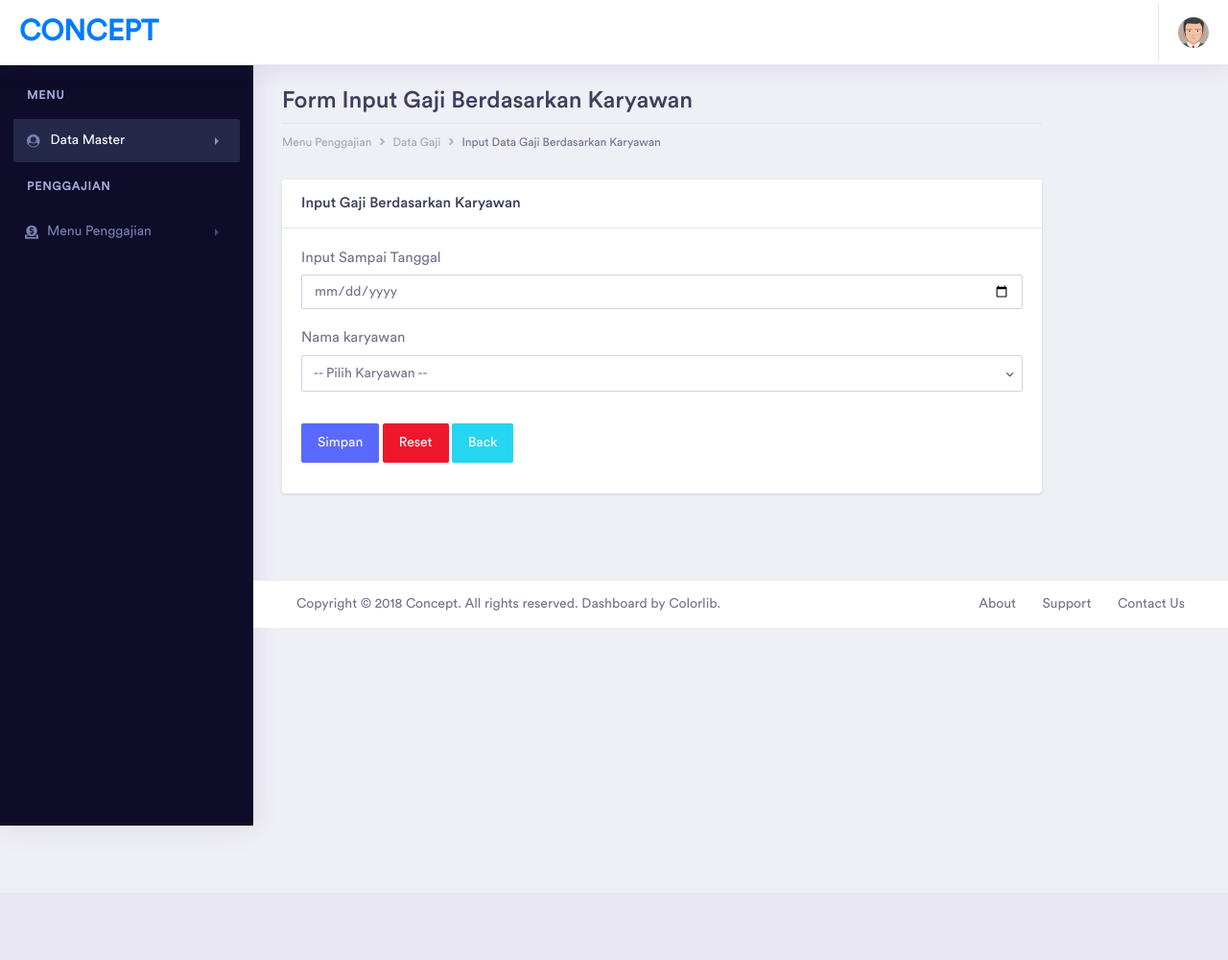
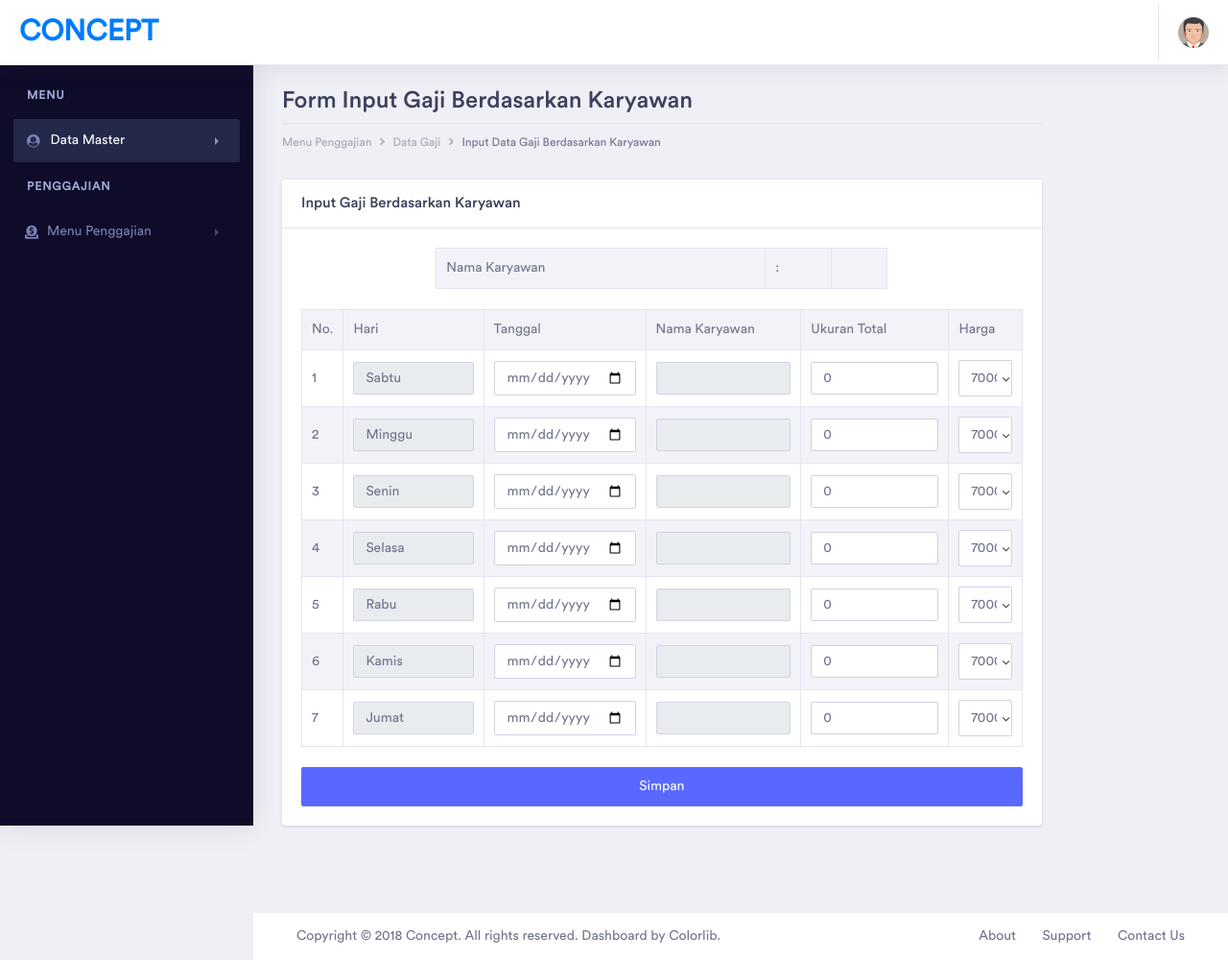
Before and after one commit to herlambang6661/pembukuan_3saudara, a PHP site: page /gaji_karyawan_tambah_jumlah.php in a window 1280 px wide. Shown: the whole page at 96% size. Before the commit the page ends 860 px from the top, so only its background shows below. Run offline with PHP 8.4, Linux system fonts and the light colour scheme; a user stored in the database is signed in; data comes from the database, SQL or seed files in the repository; data that the repository does not hold is empty; some libraries are stand-ins or nearby versions; some web fonts are replaced.

Commit message:
gaji berdasarkan karyawan

```diff
--- a/gaji_karyawan_tambah.php
+++ b/gaji_karyawan_tambah.php
@@ -55,7 +55,7 @@
                                 <div class="card">
                                     <h5 class="card-header">Input Gaji Berdasarkan Karyawan</h5>
                                     <div class="card-body">
-                                        <form action="proses.php?aksi=tambah_gaji_karyawan" method="POST">
+                                        <form action="gaji_karyawan_tambah_jumlah.php" method="POST">
                                             <div class="form-group">
                                                 <label for="inputText3" class="col-form-label">Nama karyawan</label>
                                                 <select name="karyawan" class="form-control" required>
@@ -65,12 +65,12 @@
                                                         $data = mysqli_query($con,$query);
                                                         while ($a = mysqli_fetch_array($data)) {
                                                     ?>
-                                                    <option value="<?php echo $a['id']; ?>"><?php echo $a['nama']; ?></option>
+                                                        <option value="<?php echo $a['id']; ?>"><?php echo $a['nama']; ?></option>
                                                         <?php } ?>
                                                 </select>
                                             </div>
                                             <div class="form-group"><br>
-                                              <button class="btn btn-primary" type="submit">Simpan</button>
+                                              <button class="btn btn-primary" type="submit">Lanjut</button>
                                               <button class="btn btn-danger" type="reset">Reset</button>
                                               <input TYPE="button" class="btn btn-info" VALUE="Back" onClick="history.go(-1);">
                                             </div>
--- a/gaji_karyawan_tambah_jumlah.php
+++ b/gaji_karyawan_tambah_jumlah.php
@@ -10,6 +10,13 @@
         // }
 
         include 'lib_header.php';
+
+        $id = $_POST['karyawan'];
+        $query = "SELECT * FROM tb_karyawan WHERE id='$id'";
+        $data = mysqli_query($con,$query);
+        while ($a = mysqli_fetch_array($data)) {
+            $karyawan = $a['nama'];
+        }
     ?>
     <title>Hal - Tambah Gaji Berdasarkan Karyawan</title>
 </head>
@@ -55,29 +62,85 @@
                                 <div class="card">
                                     <h5 class="card-header">Input Gaji Berdasarkan Karyawan</h5>
                                     <div class="card-body">
-                                        <form action="proses.php?aksi=tambah_gaji" method="POST">
-                                            <div class="form-group">
-                                                <label>Input Sampai Tanggal</label>
-                                                <input type="date" name="tgl" class="form-control" required>
-                                            </div>
-                                            <div class="form-group">
-                                                <label for="inputText3" class="col-form-label">Nama karyawan</label>
-                                                <select name="karyawan" class="form-control" required>
-                                                    <option value="">-- Pilih Karyawan --</option>
-                                                    <?php
-                                                        $query = "SELECT * FROM tb_karyawan";
+                                        <div class="offset-xl-2 col-xl-8 col-lg-12 col-md-12 col-sm-12 col-12">
+                                        <table class="table table-striped table-bordered table-hover">
+                                            <tr>
+                                                <td>Nama Karyawan</td>
+                                                <td>:</td>
+                                                <td><?php echo $karyawan ?></td>
+                                            </tr>
+                                        </table><br>
+
+                                        </div>
+                                        <form method="post" action="proses.php?aksi=tambah_gaji_karyawan">
+                                            <table class="table table-striped table-bordered table-hover">
+                                            <tr>
+                                            <td>No.</td>
+                                            <td>Hari</td>
+                                            <td>Tanggal</td>
+                                            <td>Nama Karyawan</td>
+                                            <td>Ukuran Total</td>
+                                            <td>Harga</td>
+                                            </tr>
+
+                                            <?php
+                                            $no = 1;
+                                            $n = 7; // membaca jumlah data
+
+                                            $hari = array(
+                                                '1' => 'Sabtu',
+                                                '2' => 'Minggu',
+                                                '3' => 'Senin',
+                                                '4' => 'Selasa',
+                                                '5' => 'Rabu',
+                                                '6' => 'Kamis',
+                                                '7' => 'Jumat',
+                                            );
+
+                                            for ($i=1; $i<=$n; $i++)
+                                            {
+                                            $h = $hari[$i];
+                                            echo "
+                                                    <tr>
+                                                    <td>$no</td>
+                                                    <td>
+                                                        <input type='text' class='form-control' value='$h' readonly>
+                                                        <input type='hidden' name='hari".$i."' class='form-control' value='$h'>
+                                                    </td>
+
+                                                    <td>
+                                                        <input type='date' name='tgl".$i."' class='form-control'>
+                                                    </td>
+
+                                                    <td>
+                                                        <input type='hidden' name='nama".$i."' class='form-control' value='$karyawan'>
+                                                        <input type='text' class='form-control' value='$karyawan' readonly>
+                                                    </td>
+
+                                                    <td>
+                                                        <input type='number' name='ukuran".$i."' class='form-control' value='0'>
+                                                    </td>
+
+                                                    <td>
+                                                        <select name='harga".$i."' class='form-control'>";
+                                                        $query = "SELECT * FROM tb_ketebalan";
                                                         $data = mysqli_query($con,$query);
                                                         while ($a = mysqli_fetch_array($data)) {
-                                                    ?>
-                                                    <option value="<?php echo $a['nama']; ?>"><?php echo $a['nama']; ?></option>
-                                                        <?php } ?>
-                                                </select>
-                                            </div>
-                                            <div class="form-group"><br>
-                                              <button class="btn btn-primary" type="submit">Simpan</button>
-                                              <button class="btn btn-danger" type="reset">Reset</button>
-                                              <input TYPE="button" class="btn btn-info" VALUE="Back" onClick="history.go(-1);">
-                                            </div>
+                                                        echo "
+                                                                <option value='".$a['harga']."' >".$a['harga']."</option>
+                                                            ";
+                                                        }
+                                                        echo "
+                                                        </select>
+                                                    </td>
+                                                </tr>";
+                                                $no++;$h++;
+                                            }
+                                            ?>
+
+                                            </table><br>
+                                            <input type="submit" name="submit" value="Simpan" class="btn btn-primary btn-block">
+                                            <input type="hidden" name="jum" value="<?php echo $n; ?>">
                                         </form>
                                     </div>
                                 </div>
```
Also changed, not shown: proses.php (+27 -0 lines).
